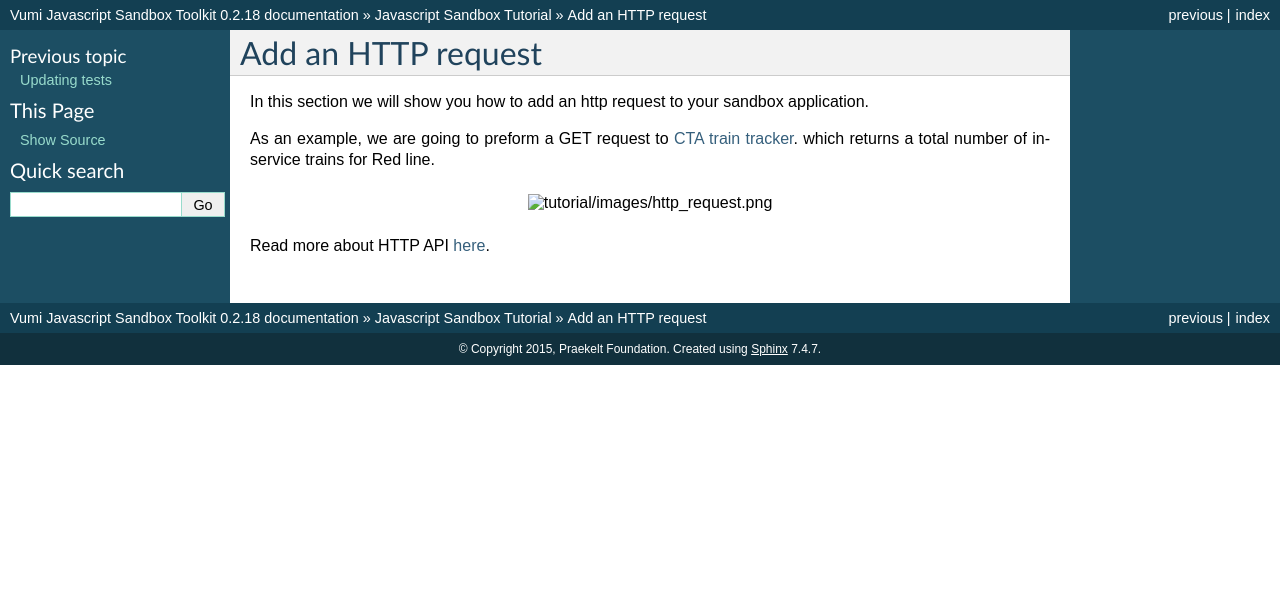
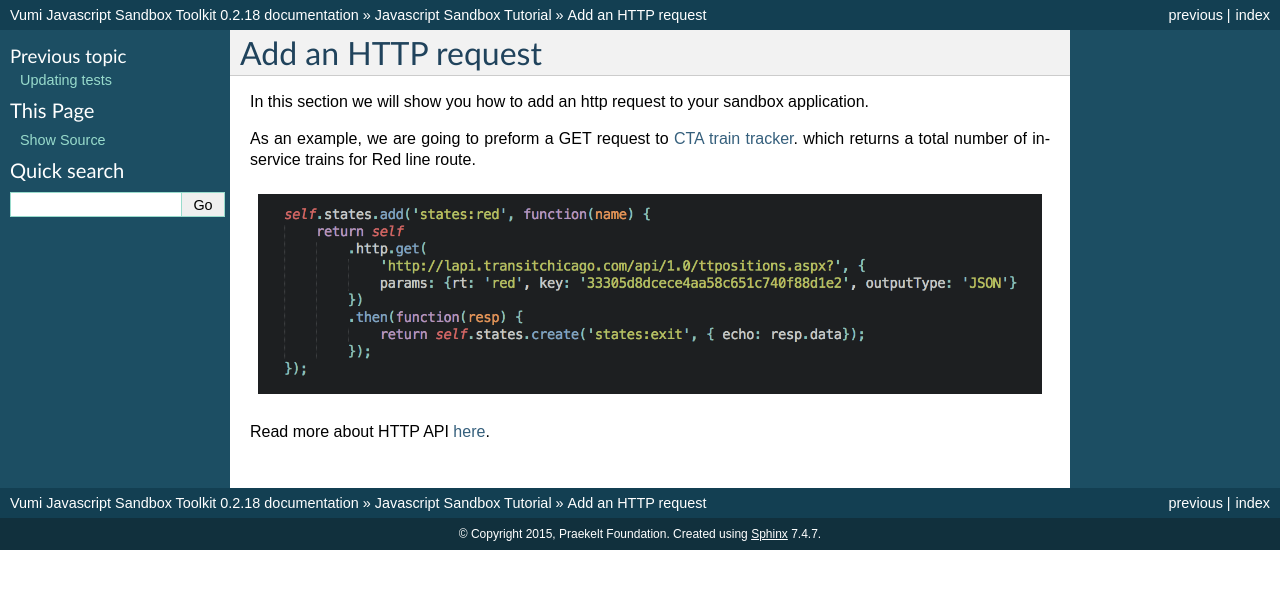
Before and after one commit to praekeltfoundation/vumi-jssandbox-toolkit, a Sphinx documentation site: the page built from docs/tutorial/add_an_http_request.rst, in a window 1280 px wide. Shown: the top 589 px of the page. Built offline with Sphinx 7.4.7, drawn with Linux system fonts in a browser that asks for light colours.

```diff
--- a/docs/tutorial/add_an_http_request.rst
+++ b/docs/tutorial/add_an_http_request.rst
@@ -3,7 +3,7 @@ Add an HTTP request
 
 In this section we will show you how to add an http request to your sandbox application.
 
-As an example, we are going to preform a GET request to `CTA train tracker <http://lapi.transitchicago.com/api/1.0/ttpositions.aspx?key=33305d8dcece4aa58c651c740f88d1e2&rt=red&outputType=JSON>`_. which returns a total number of in-service trains for Red line.
+As an example, we are going to preform a GET request to `CTA train tracker <http://lapi.transitchicago.com/api/1.0/ttpositions.aspx?key=33305d8dcece4aa58c651c740f88d1e2&rt=red&outputType=JSON>`_. which returns a total number of in-service trains for Red line route.
 
 .. figure::  images/http_request.png
 
```
Also changed, not shown: docs/tutorial/images/http_request.png (added).
